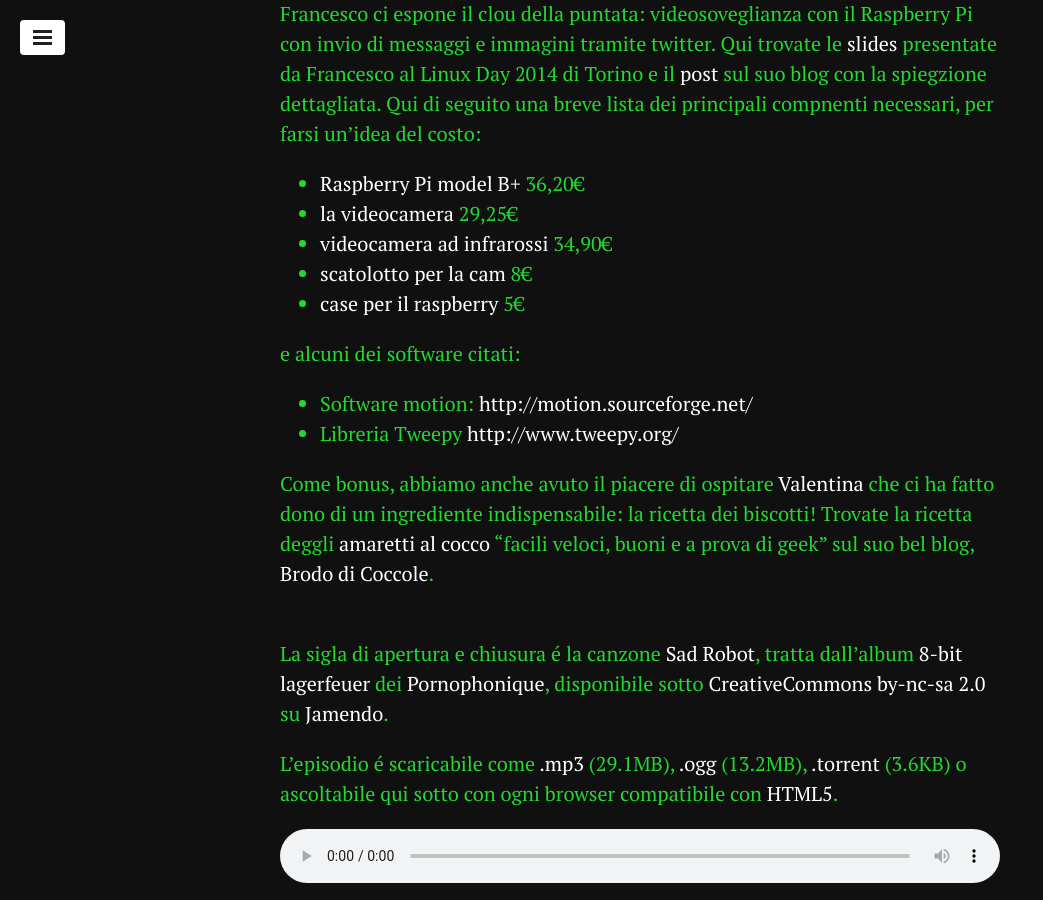
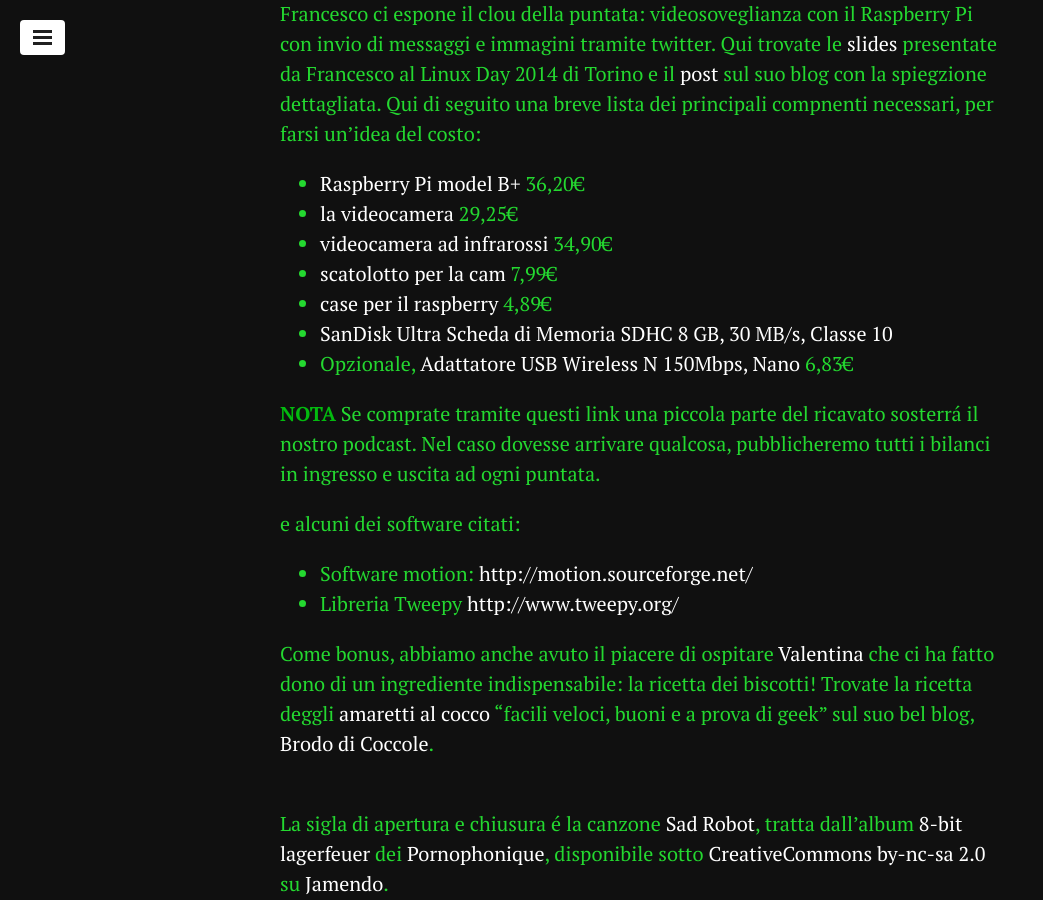
Before and after one commit to geekcookies/geekcookies.github.io, a Jekyll site: the page built from _posts/2014-11-14-episodio-1.md, in a window 1280 px wide and 900 px high, scrolled down 463 px. Shown: the whole window, without its empty margins (0-1043 px from the left). Built offline with Jekyll 4.4.1, drawn with Linux system fonts in a browser that asks for light colours; nearby versions of some CDN libraries; Markdown is read by kramdown in place of the engine named in the settings; comment, search, counter and statistics services are not loaded.

Commit message:
amazon partnet link added and disclaimer

```diff
--- a/_posts/2014-11-14-episodio-1.md
+++ b/_posts/2014-11-14-episodio-1.md
@@ -20,11 +20,15 @@
 Francesco ci espone il clou della puntata: videosoveglianza con il Raspberry Pi con  invio di messaggi e immagini tramite twitter. Qui trovate le [slides][slidesfrancesco] presentate da Francesco al Linux Day 2014 di Torino e il [post][blogfrancesco] sul suo blog con la spiegzione dettagliata.
 Qui di seguito una breve lista dei principali compnenti necessari, per farsi un'idea del costo:
 
-- [Raspberry Pi model B+](http://www.amazon.it/Raspberry-Pi-Model-Plus-512MB/dp/B00LPESRUK/ref=sr_1_1?ie=UTF8&qid=1415622181&sr=8-1&keywords=raspberry+pi) 36,20€
-- [la videocamera](http://www.amazon.it/Raspberry-Pi-100003-Modulo-telecamera/dp/B00E1GGE40/ref=sr_1_11?ie=UTF8&qid=1415622181&sr=8-11&keywords=raspberry+pi) 29,25€
-- [videocamera ad infrarossi](http://www.amazon.it/Raspberry-Pi-NoIR-Infrared-Camera/dp/B00G9AZ79O/ref=sr_1_47?ie=UTF8&qid=1415622297&sr=8-47&keywords=raspberry+pi+B) 34,90€
-- [scatolotto per la cam](http://www.amazon.it/Camera-Case-Raspberry-Pi-Trasparente/dp/B00IJZJWTI/ref=sr_1_5?ie=UTF8&qid=1415622722&sr=8-5&keywords=raspberry+pi+camera+case) 8€
-- [case per il raspberry ](http://www.amazon.it/Raspberry-Pi-Modello-Plus-Black/dp/B00MQWQT0A/ref=sr_1_12?ie=UTF8&qid=1415622800&sr=8-12&keywords=raspberry+pi+case) 5€
+- [Raspberry Pi model B+](http://www.amazon.it/gp/product/B00LPESRUK/ref=as_li_qf_sp_asin_il_tl?ie=UTF8&camp=3370&creative=23322&creativeASIN=B00LPESRUK&linkCode=as2&tag=geekcookies03-21) 36,20€
+- [la videocamera](http://www.amazon.it/gp/product/B00E1GGE40/ref=as_li_qf_sp_asin_il_tl?ie=UTF8&camp=3370&creative=23322&creativeASIN=B00E1GGE40&linkCode=as2&tag=geekcookies03-21) 29,25€
+- [videocamera ad infrarossi](http://www.amazon.it/gp/product/B00G9AZ79O/ref=as_li_qf_sp_asin_il_tl?ie=UTF8&camp=3370&creative=23322&creativeASIN=B00G9AZ79O&linkCode=as2&tag=geekcookies03-21) 34,90€
+- [scatolotto per la cam](http://www.amazon.it/gp/product/B00IJZJWTI/ref=as_li_qf_sp_asin_il_tl?ie=UTF8&camp=3370&creative=23322&creativeASIN=B00IJZJWTI&linkCode=as2&tag=geekcookies03-21) 7,99€
+- [case per il raspberry ](http://www.amazon.it/gp/product/B00MQWQT0A/ref=as_li_qf_sp_asin_il_tl?ie=UTF8&camp=3370&creative=23322&creativeASIN=B00MQWQT0A&linkCode=as2&tag=geekcookies03-21) 4,89€
+- [SanDisk Ultra Scheda di Memoria SDHC 8 GB, 30 MB/s, Classe 10](http://www.amazon.it/gp/product/B0084DWCVK/ref=as_li_qf_sp_asin_il_tl?ie=UTF8&camp=3370&creative=23322&creativeASIN=B0084DWCVK&linkCode=as2&tag=geekcookies03-21)
+- Opzionale, [Adattatore USB Wireless N 150Mbps, Nano](http://www.amazon.it/gp/product/B008IFXQFU/ref=as_li_qf_sp_asin_il_tl?ie=UTF8&camp=3370&creative=23322&creativeASIN=B008IFXQFU&linkCode=as2&tag=geekcookies03-21) 6,83€
+
+**NOTA** Se comprate tramite questi link una piccola parte del ricavato sosterrá il nostro podcast. Nel caso dovesse arrivare qualcosa, pubblicheremo tutti i bilanci in ingresso e uscita ad ogni puntata.
 
 e alcuni dei software citati:
 
```
